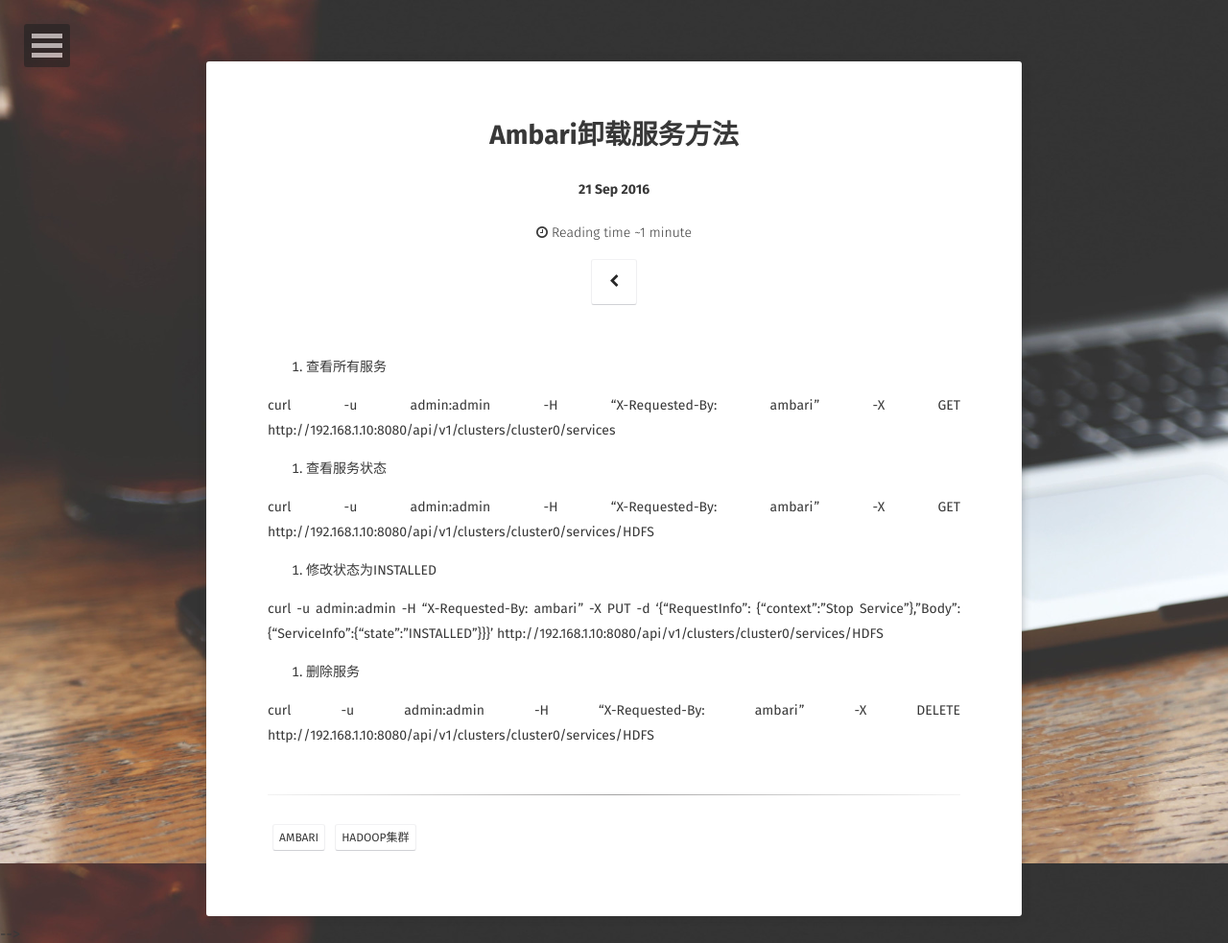
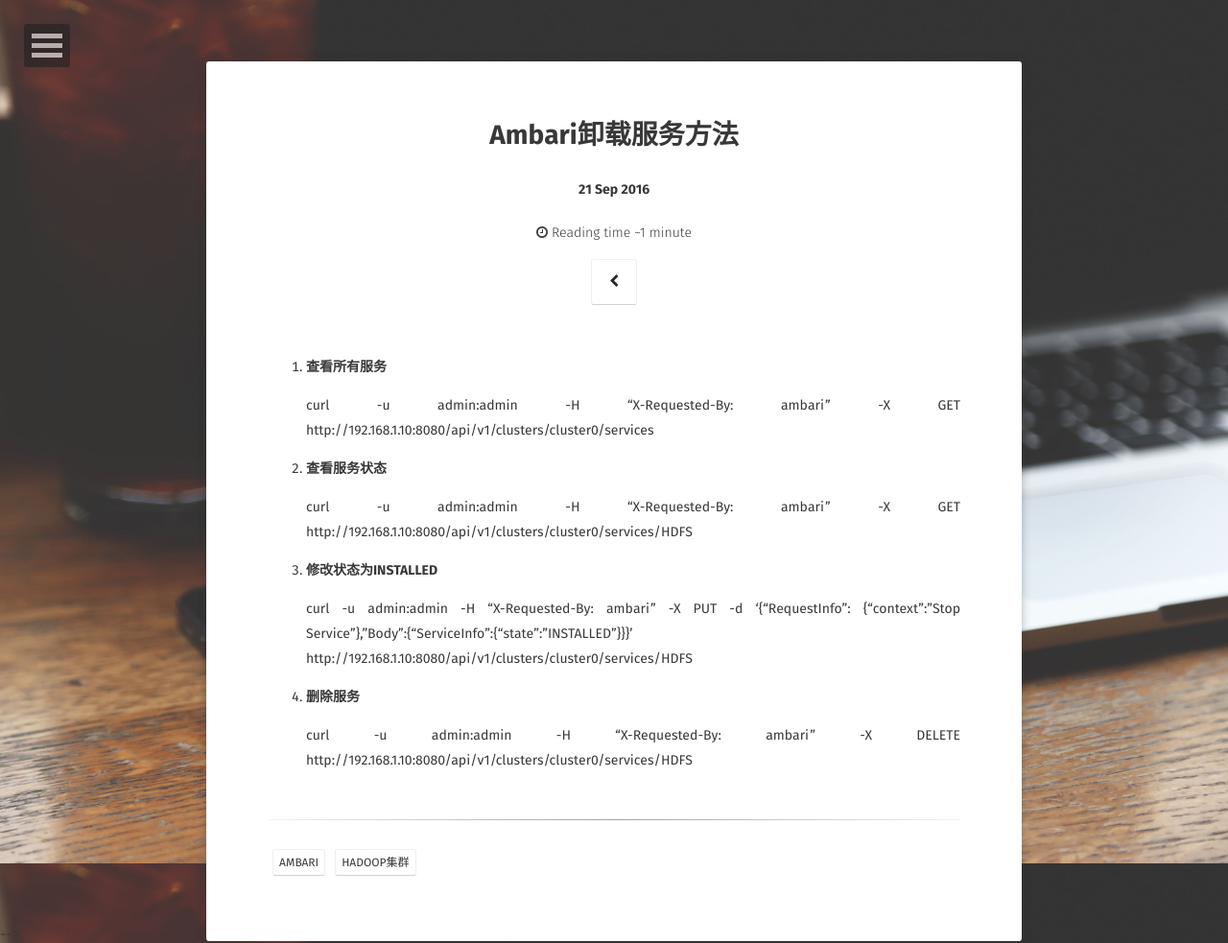
Before and after one commit to xiaobailong/gaoqingyue.github.io, a Jekyll site: the page built from _posts/2016-09-21-Ambari卸载服务方法.md, in a window 1280 px wide. Shown: the whole page at 96% size. Built offline with Jekyll 4.4.1, drawn with Linux system fonts in a browser that asks for light colours; some web fonts are replaced; comment, search, counter and statistics services are not loaded.

```diff
--- a/_posts/2016-09-21-Ambari卸载服务方法.md
+++ b/_posts/2016-09-21-Ambari卸载服务方法.md
@@ -7,18 +7,18 @@ tags: [Ambari,Hadoop集群]
 comments: true
 ---
 
-1. 查看所有服务
+1. **查看所有服务**
 
-  curl -u admin:admin -H "X-Requested-By: ambari" -X GET http://192.168.1.10:8080/api/v1/clusters/cluster0/services
+	curl -u admin:admin -H "X-Requested-By: ambari" -X GET http://192.168.1.10:8080/api/v1/clusters/cluster0/services
 
-2. 查看服务状态
+2. **查看服务状态**
 
-  curl -u admin:admin -H "X-Requested-By: ambari" -X GET http://192.168.1.10:8080/api/v1/clusters/cluster0/services/HDFS
+	curl -u admin:admin -H "X-Requested-By: ambari" -X GET http://192.168.1.10:8080/api/v1/clusters/cluster0/services/HDFS
 
-3. 修改状态为INSTALLED
+3. **修改状态为INSTALLED**
 
-  curl -u admin:admin -H "X-Requested-By: ambari" -X PUT -d '{"RequestInfo": {"context":"Stop Service"},"Body":{"ServiceInfo":{"state":"INSTALLED"}}}' http://192.168.1.10:8080/api/v1/clusters/cluster0/services/HDFS
+	curl -u admin:admin -H "X-Requested-By: ambari" -X PUT -d '{"RequestInfo": {"context":"Stop Service"},"Body":{"ServiceInfo":{"state":"INSTALLED"}}}' http://192.168.1.10:8080/api/v1/clusters/cluster0/services/HDFS
 
-4. 删除服务
+4. **删除服务**
 
-  curl -u admin:admin -H "X-Requested-By: ambari" -X DELETE http://192.168.1.10:8080/api/v1/clusters/cluster0/services/HDFS
+	curl -u admin:admin -H "X-Requested-By: ambari" -X DELETE http://192.168.1.10:8080/api/v1/clusters/cluster0/services/HDFS
```
